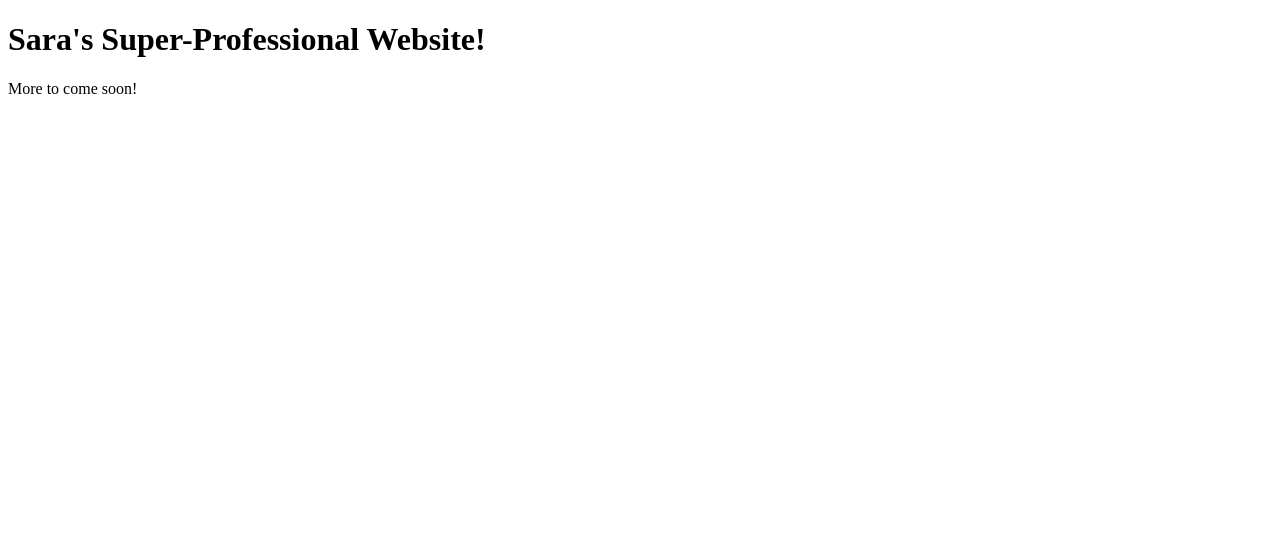
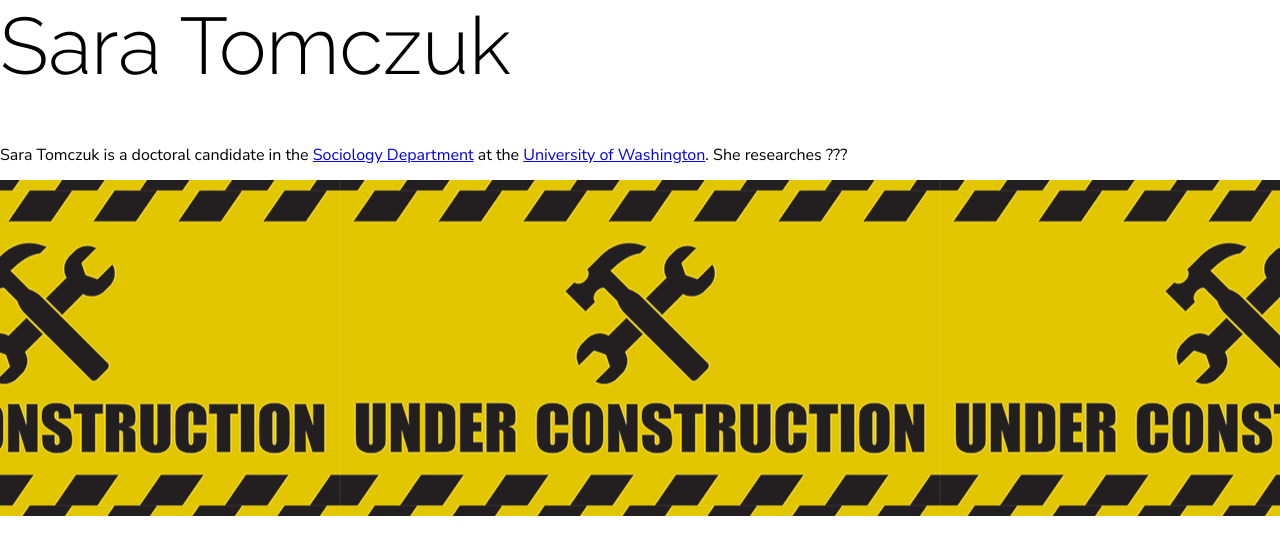
Before and after one commit to xtuo/stomczuk, a plain HTML site: page index.html in a window 1280 px wide. Drawn offline with nearby package versions, Linux system fonts and the light colour scheme.

Commit message:
add stylesheet.css
adding some style with a stylesheet

```diff
--- /dev/null
+++ b/css/styles.css
@@ -0,0 +1,40 @@
+/*rules that apply to all devices */
+body {
+    background-color: rgb (255,64,129); /* background color on small screens */
+    font-size: 16px; /* default font size is 16px */
+}
+
+/* rules that apply ONLY to screens 768 pixels and wider */
+@media (min-width: 768px) {
+    body {
+        background-image: url(...); /* use background image on larger screens */
+        font-size: 18px; /* increase font size to 18 pixels for larger screens */
+    }
+}
+
+/* Default font on entire page to Nunito Sans, 16px size */
+* {
+    font-family: "Nunito Sans";
+    font-size: 16px;
+}
+
+/* Set top-level and second-level headings to Raleway font, 300 weight */
+h1, h2 {
+    font-family: Raleway;
+    font-weight: 300;
+}
+
+/* Top-level heading size set to 500% of base font size, removed white space in header */
+h1 {
+    font-size: 500%;
+    margin-top: 0px;
+}
+
+/* Add main background image, stretch to width of window, center in window, set header text color to white, stretch open header */
+main {
+    background-image: url(../img/under-construction.jpg);
+    background-size: center;
+    background-position: center;
+    color: white;
+    height: 3.5in;
+}
--- a/index.html
+++ b/index.html
@@ -1,16 +1,39 @@
 <!DOCTYPE html>
 <html lang="en">
 <head>
+    <meta charset="UTF-8">
     <meta name="viewport" content="width=device-width, initial-scale=1.0">
-    <meta charset="UTF-8">
-    <title>Sara's Website</title>
+    <meta name="author" content="Xiaobin Tuo">
+    <meta name="description" content="Sara Tomczuk's Professional Website--Hire her!">
+    <meta name="keywords" content="Sociology, doctorate, roma, roma peoples, ethnic violence, migration, refugee, refugees">
+    <title>Sara Tomczuk, Ph.D.</title>
+
+    <!--normalize.css: resets defaults so they are consistent across browsers
+    See https://necolas.github.io/normalize.css/ -->
+    <link rel="stylesheet" href="lib/normalize.css">
+
+    <!--font awesome: see http://fontawesome.io/ for details-->
+    <link href="https://maxcdn.bootstrapcdn.com/font-awesome/4.7.0/css/font-awesome.min.css" rel="stylesheet" integrity="sha384-wvfXpqpZZVQGK6TAh5PVlGOfQNHSoD2xbE+QkPxCAFlNEevoEH3Sl0sibVcOQVnN" crossorigin="anonymous">
+
+    <!--link to our own stylesheet-->
+    <link rel="stylesheet" href="css/styles.css">
+
+    <!--links to Google Fonts-->
+    <link href="https://fonts.googleapis.com/css?family=Nunito+Sans:400,400i,700" rel="stylesheet">
+    <link href="https://fonts.googleapis.com/css?family=Raleway:300" rel="stylesheet">
+
 </head>
-<header>
-    <h1>Sara's Super-Professional Website!</h1>
-</header>
 <body>
+    <header>
+        <div class="container">
+            <div class="flex-row">
+                <h1>Sara Tomczuk</h1>
+                <p>Sara Tomczuk is a doctoral candidate in the <a href="https://soc.washington.edu/">Sociology Department</a> at the <a href=https://www.washington.edu/>University of Washington</a>.  She researches ???<p>
+            </div>
+        </div>
+    </header>
+
     <main>
-        <p>More to come soon!</p>
     </main>
 
 <footer>
```
